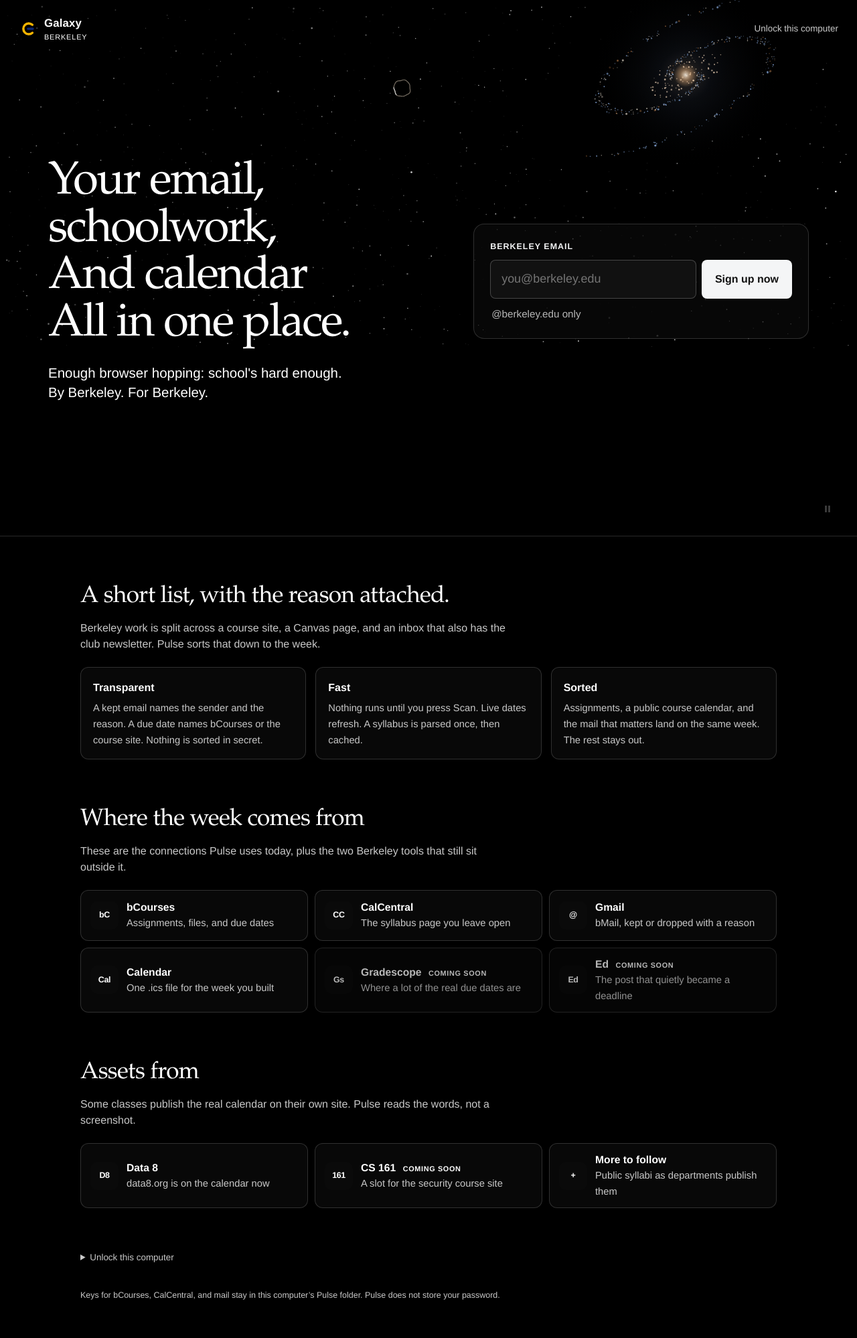
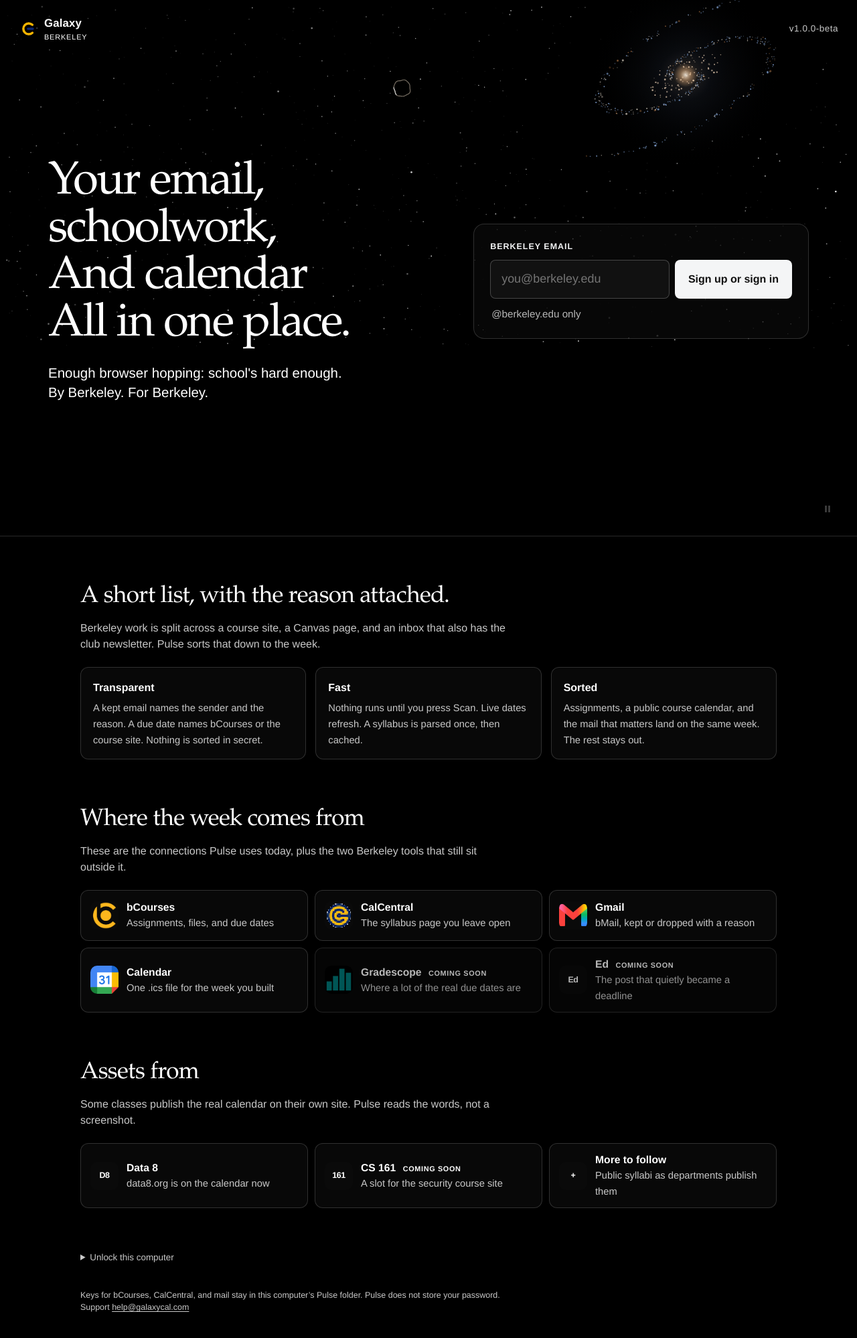
Before and after one commit to quantiecon/pulse, a FastAPI app: page /login in a window 1280 px wide. Shown: the whole page at 67% size. Before the commit the page ends 1941 px from the top, so only its background shows below. Run offline with FastAPI, Linux system fonts and the light colour scheme; data comes from the database, SQL or seed files in the repository; data that the repository does not hold is empty.

Commit message:
Send sign-in codes from the verified domain and use the same box to sign in.
Show the service marks on the gate and list help@galaxycal.com for support.

Co-authored-by: Cursor <cursoragent@cursor.com>

```diff
--- a/src/berkeleypulse/app.py
+++ b/src/berkeleypulse/app.py
@@ -483,7 +483,16 @@ def create_app() -> FastAPI:
 
 
 _PUBLIC_PATHS = {"/login", "/login/email", "/login/code", "/health", "/favicon.ico", "/billing/webhook"}
-_PUBLIC_STATIC = {"/static/gate.css", "/static/landscape.js", "/static/logos/galaxy.svg"}
+_PUBLIC_STATIC = {
+    "/static/gate.css",
+    "/static/landscape.js",
+    "/static/logos/galaxy.svg",
+    "/static/logos/bcourses.png",
+    "/static/logos/gmail.webp",
+    "/static/logos/calendar.webp",
+    "/static/logos/gradescope.png",
+    "/static/logos/calcentral.png",
+}
 
 
 def _install_auth(app: FastAPI) -> None:
@@ -527,7 +536,7 @@ def send_login_code(address: str, code: str) -> None:
     secret = os.environ.get("RESEND_SECRET", "").strip()
     if not secret:
         raise LoginMailError("Sign-in email is not configured.")
-    sender = os.environ.get("RESEND_FROM", "").strip() or "Galaxy <onboarding@resend.dev>"
+    sender = os.environ.get("RESEND_FROM", "").strip() or "Galaxy <noreply@login.galaxycal.com>"
     try:
         response = httpx.post(
             "https://api.resend.com/emails",
--- a/src/berkeleypulse/static/gate.css
+++ b/src/berkeleypulse/static/gate.css
@@ -93,10 +93,12 @@ button, input { font: inherit; }
   text-transform: uppercase;
 }
 
-.gate-bar a.quiet {
+.gate-bar a.quiet,
+.gate-version {
   color: var(--muted);
   font-size: 0.84rem;
   text-decoration: none;
+  letter-spacing: 0.04em;
 }
 
 .gate-hero {
@@ -295,7 +297,8 @@ button, input { font: inherit; }
 }
 
 .gate-logos b,
-.gate-sources b {
+.gate-sources b,
+.gate-logos img {
   display: grid;
   place-items: center;
   flex: 0 0 auto;
@@ -307,6 +310,13 @@ button, input { font: inherit; }
   font-size: 0.78rem;
   letter-spacing: -0.03em;
 }
+
+.gate-logos img {
+  display: block;
+  object-fit: contain;
+}
+
+.pixel { image-rendering: pixelated; }
 
 .gate-logos li.next { opacity: 0.72; }
 
@@ -415,6 +425,8 @@ button, input { font: inherit; }
   font-size: 0.78rem;
 }
 
+.gate-foot a { text-decoration: underline; text-underline-offset: 0.15em; }
+
 @media (max-width: 800px) {
   .gate-points,
   .gate-logos,
--- a/src/berkeleypulse/templates/home.html
+++ b/src/berkeleypulse/templates/home.html
@@ -4,14 +4,17 @@
 <div class="home">
 <section class="status" aria-label="Connections">
   <p>
+    <img class="status-logo" src="/static/logos/bcourses.png" alt="" width="16" height="16">
     <span class="dot {{ 'on' if desk.canvas == 'connected' else ('bad' if desk.canvas == 'failed' else '') }}"></span>
     Canvas {{ "connected" if desk.canvas == "connected" else ("failed" if desk.canvas == "failed" else "not connected") }}
   </p>
   <p>
+    <img class="status-logo pixel" src="/static/logos/calcentral.png?v=pixel" alt="" width="16" height="16">
     <span class="dot {{ 'on' if desk.calcentral == 'connected' else ('bad' if desk.calcentral == 'failed' else '') }}"></span>
     CalCentral {{ "connected" if desk.calcentral == "connected" else ("failed" if desk.calcentral == "failed" else "not connected") }}
   </p>
   <p>
+    <img class="status-logo" src="/static/logos/gmail.webp" alt="" width="16" height="16">
     <span class="dot {{ 'on' if desk.mail == 'connected' else ('bad' if desk.mail == 'failed' else '') }}"></span>
     Mail {{ "connected" if desk.mail == "connected" else ("failed" if desk.mail == "failed" else "not connected") }}
   </p>
--- a/src/berkeleypulse/templates/login.html
+++ b/src/berkeleypulse/templates/login.html
@@ -4,9 +4,9 @@
   <meta charset="utf-8">
   <meta name="viewport" content="width=device-width, initial-scale=1">
   <meta name="robots" content="noindex">
-  <title>Pulse · Berkeley</title>
+  <title>Galaxy · Berkeley</title>
   <link rel="icon" href="/static/logos/galaxy.svg?v=favicon" type="image/svg+xml">
-  <link rel="stylesheet" href="/static/gate.css?v=mark">
+  <link rel="stylesheet" href="/static/gate.css?v=support">
 </head>
 <body class="gate">
   <div class="gate-field" id="field" aria-hidden="true">
@@ -22,7 +22,7 @@
           <small>Berkeley</small>
         </span>
       </a>
-      <a class="quiet" href="#unlock">Unlock this computer</a>
+      <span class="gate-version">v1.0.0-beta</span>
     </header>
 
     <section class="gate-hero">
@@ -38,7 +38,7 @@
             {% else %}
             <input id="signup-field" name="email" type="email" inputmode="email" autocomplete="email" spellcheck="false" placeholder="you@berkeley.edu" value="{{ email }}" required>
             {% endif %}
-            <button type="submit" id="signup-button">{% if code_for %}Verify{% else %}Sign up now{% endif %}</button>
+            <button type="submit" id="signup-button">{% if code_for %}Verify{% else %}Sign up or sign in{% endif %}</button>
           </div>
           {% if code_for %}
           <input type="hidden" name="email" id="held-email" value="{{ code_for }}">
@@ -84,23 +84,23 @@
         <p>These are the connections Pulse uses today, plus the two Berkeley tools that still sit outside it.</p>
         <ul class="gate-logos">
           <li>
-            <b aria-hidden="true">bC</b>
+            <img src="/static/logos/bcourses.png" alt="" width="42" height="42">
             <div><strong>bCourses</strong><small>Assignments, files, and due dates</small></div>
           </li>
           <li>
-            <b aria-hidden="true">CC</b>
+            <img class="pixel" src="/static/logos/calcentral.png?v=pixel" alt="" width="42" height="42">
             <div><strong>CalCentral</strong><small>The syllabus page you leave open</small></div>
           </li>
           <li>
-            <b aria-hidden="true">@</b>
+            <img src="/static/logos/gmail.webp" alt="" width="42" height="42">
             <div><strong>Gmail</strong><small>bMail, kept or dropped with a reason</small></div>
           </li>
           <li>
-            <b aria-hidden="true">Cal</b>
+            <img src="/static/logos/calendar.webp" alt="" width="42" height="42">
             <div><strong>Calendar</strong><small>One .ics file for the week you built</small></div>
           </li>
           <li class="next">
-            <b aria-hidden="true">Gs</b>
+            <img src="/static/logos/gradescope.png?v=bars" alt="" width="42" height="42">
             <div><strong>Gradescope <em>coming soon</em></strong><small>Where a lot of the real due dates are</small></div>
           </li>
           <li class="next">
@@ -139,7 +139,7 @@
           <button type="submit">Unlock</button>
         </form>
       </details>
-      <p class="gate-foot">Keys for bCourses, CalCentral, and mail stay in this computer’s Pulse folder. Pulse does not store your password.</p>
+      <p class="gate-foot">Keys for bCourses, CalCentral, and mail stay in this computer’s Pulse folder. Pulse does not store your password.<br>Support <a href="mailto:help@galaxycal.com">help@galaxycal.com</a></p>
     </div>
   </div>
   <script src="/static/landscape.js?v=hole3"></script>
--- a/src/berkeleypulse/templates/signin.html
+++ b/src/berkeleypulse/templates/signin.html
@@ -6,7 +6,7 @@
 
 <section class="card key-card">
   <div class="key-copy">
-  <h2>bCourses</h2>
+  <h2 class="service"><img src="/static/logos/bcourses.png" alt="" width="22" height="22">bCourses</h2>
   <p>{% if desk.canvas == "connected" %}<span class="pill ok">Connected</span>{% elif desk.canvas == "failed" %}<span class="pill bad">Failed</span>{% else %}<span class="pill quiet">Not connected</span>{% endif %}</p>
   {% if desk.canvas == "failed" %}<p class="muted">Pulse tried bCourses with the saved key and it was rejected. Paste a new token.</p>{% endif %}
   <p class="muted">Assignments, due dates, and the syllabus. Paste a token from Account → Settings. It stays on this Mac and is sent to bCourses only to confirm the account, then again when you scan.</p>
@@ -79,7 +79,7 @@
 </section>
 
 <section class="card">
-  <h2>CalCentral</h2>
+  <h2 class="service"><img class="pixel" src="/static/logos/calcentral.png?v=pixel" alt="" width="22" height="22">CalCentral</h2>
   <p>{% if desk.calcentral == "connected" %}<span class="pill ok">Connected</span>{% elif desk.calcentral == "failed" %}<span class="pill bad">Failed</span>{% else %}<span class="pill quiet">Not connected</span>{% endif %}</p>
   {% if desk.calcentral == "failed" %}<p class="muted">Pulse tried CalCentral with the saved key and it was rejected. Allow it again.</p>{% endif %}
   <p class="muted">Open the syllabus page, allow it, then save that page. The policy is parsed once.</p>
@@ -90,7 +90,7 @@
 </section>
 
 <section class="card">
-  <h2>Mail</h2>
+  <h2 class="service"><img src="/static/logos/gmail.webp" alt="" width="22" height="22">Mail</h2>
   <p>{% if desk.mail == "connected" %}<span class="pill ok">Connected</span>{% elif desk.mail == "failed" %}<span class="pill bad">Failed</span>{% else %}<span class="pill quiet">Not connected</span>{% endif %}</p>
   {% if desk.mail == "failed" %}<p class="muted">Pulse tried mail with the saved key and it was rejected. Allow it again, or replace the app password.</p>{% endif %}
   <p class="muted">The same window. Finish any phone prompt, then save. Pulse reads the inbox from that sign-in. An app password in Settings is optional.</p>
```
Also changed, not shown: src/berkeleypulse/static/styles.css (+24 -0 lines), src/berkeleypulse/templates/base.html (+2 -1 lines), tests/test_pulse.py (+11 -0 lines), src/berkeleypulse/static/logos/bcourses.png (added), src/berkeleypulse/static/logos/calcentral.png (added), src/berkeleypulse/static/logos/calendar.webp (added), src/berkeleypulse/static/logos/gmail.webp (added), src/berkeleypulse/static/logos/gradescope.png (added), 1 other file.
